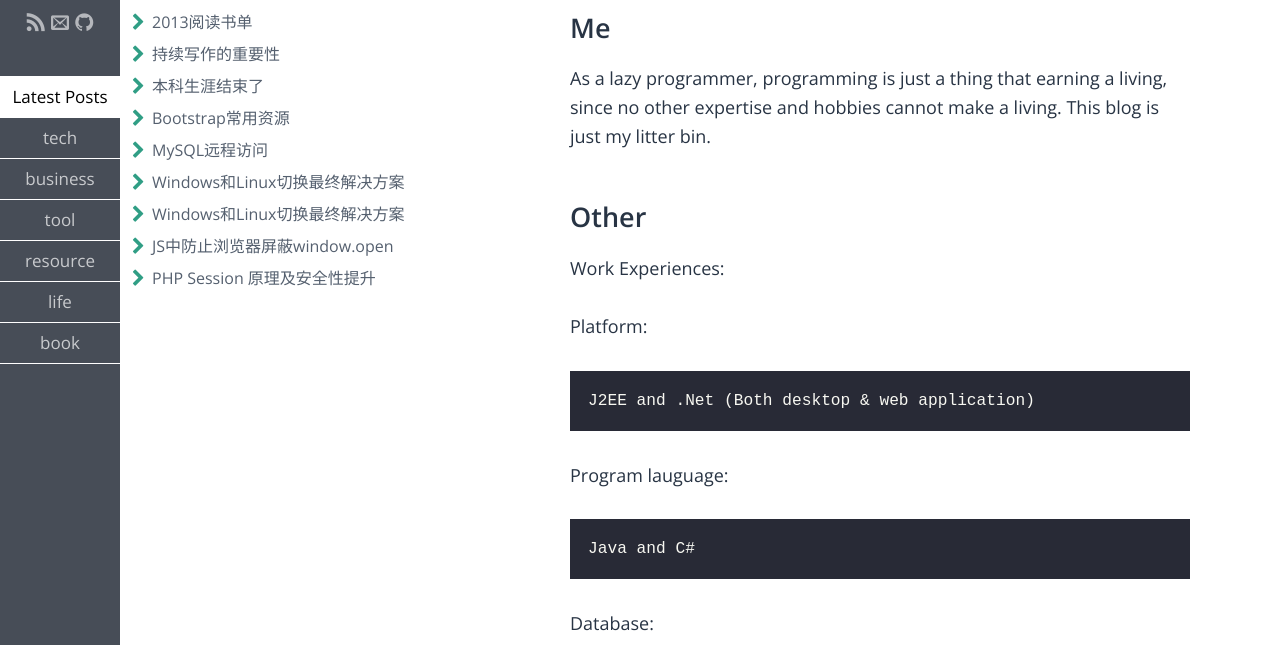
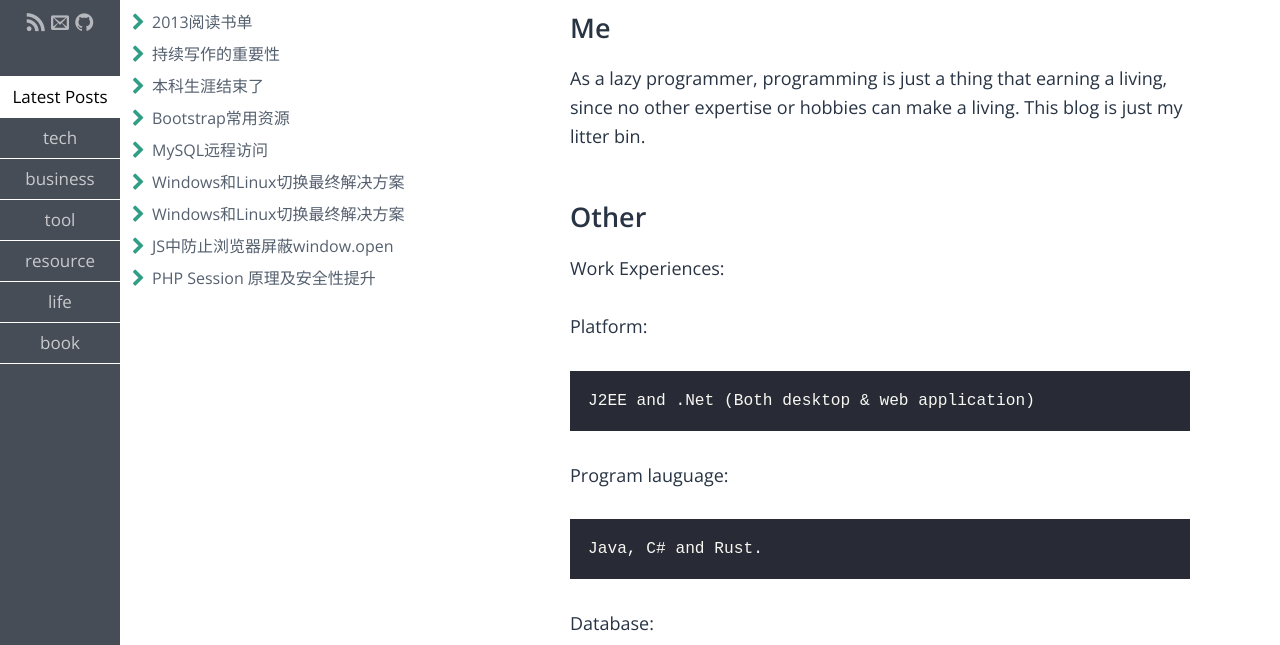
Before and after one commit to qw20012/bq, a Jekyll site: the page built from index.md, in a window 1280 px wide. Shown: the part 138-783 px from the top of the page. Built offline with Jekyll 4.4.1, drawn with Linux system fonts in a browser that asks for light colours; some web fonts are replaced.

```diff
--- a/_config.yml
+++ b/_config.yml
@@ -20,7 +20,7 @@ sass:
 # Sidebar filter
 # Choose 'tag' or 'category' as filter in sidebar.
 filter: 'category'
-categories: [life, tech, tool, resource, book, business]
+categories: [life, tech, tool, resource, book, business, Buddhism]
 
 recent_num: 20
 
--- a/index.md
+++ b/index.md
@@ -5,7 +5,7 @@ layout: post
 
 ## Me
 
-As a lazy programmer, programming is just a thing that earning a living, since no other expertise and hobbies cannot make a living. This blog is just my litter bin.
+As a lazy programmer, programming is just a thing that earning a living, since no other expertise or hobbies can make a living. This blog is just my litter bin.
 
 ## Other
 
@@ -17,7 +17,7 @@ Platform:
 
 Program lauguage:
 
-    Java and C#
+    Java, C# and Rust.
 
 Database:
 
```
Also changed, not shown: _posts/life/2013-06-17-the-end-of-regular-college-course.md (+1 -1 lines).
